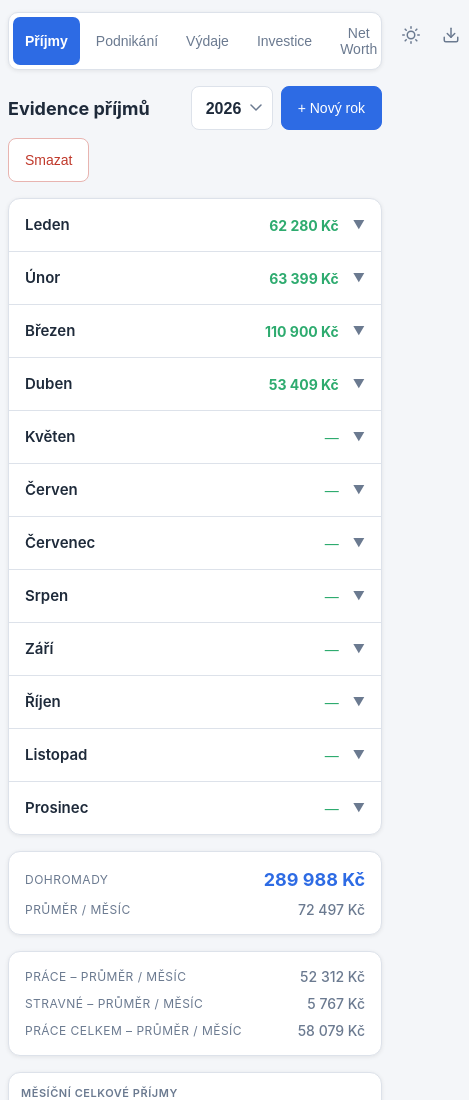
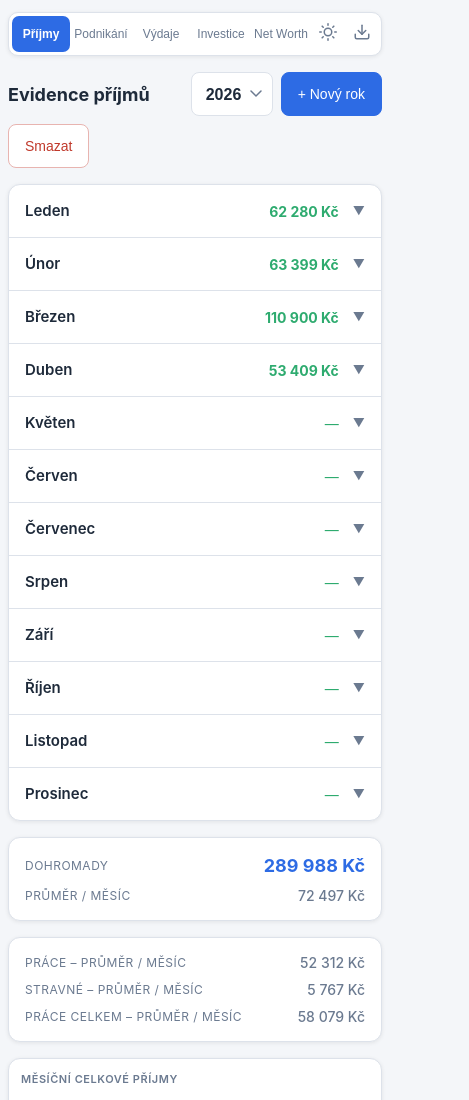
Before and after one commit to Volchester/financni-aplikace, a plain HTML site: page index.html in a window 390 px wide. Shown: the top 1100 px of the page, 469 px wide, since content can reach past the window. Drawn offline with Linux system fonts and the light colour scheme.

Commit message:
Mobil: oprava rozlozeni navigace s 5 zalozkami (uzsi padding, mensi font, nowrap)

```diff
--- a/index.html
+++ b/index.html
@@ -85,6 +85,7 @@
   }
   .nav-tab {
     flex: 1;
+    min-width: 0;
     text-align: center;
     padding: 8px 12px;
     border-radius: 7px;
@@ -99,6 +100,7 @@
     display: flex;
     align-items: center;
     justify-content: center;
+    white-space: nowrap;
     -webkit-tap-highlight-color: transparent;
     user-select: none;
   }
@@ -505,6 +507,9 @@
     .container { padding: 12px 8px calc(72px + var(--safe-bottom)); padding-top: calc(12px + var(--safe-top)); }
     .app-title { font-size: 18px; }
     .app-header { gap: 8px; }
+    .nav-tabs { gap: 2px; padding: 3px; }
+    .nav-tab { padding: 8px 4px; font-size: 12px; }
+    .theme-toggle { width: 32px; height: 32px; }
     .desktop-table-card { display: none; }
     .mobile-cards { display: block; }
     .mobile-footer-card { display: flex; }
```
